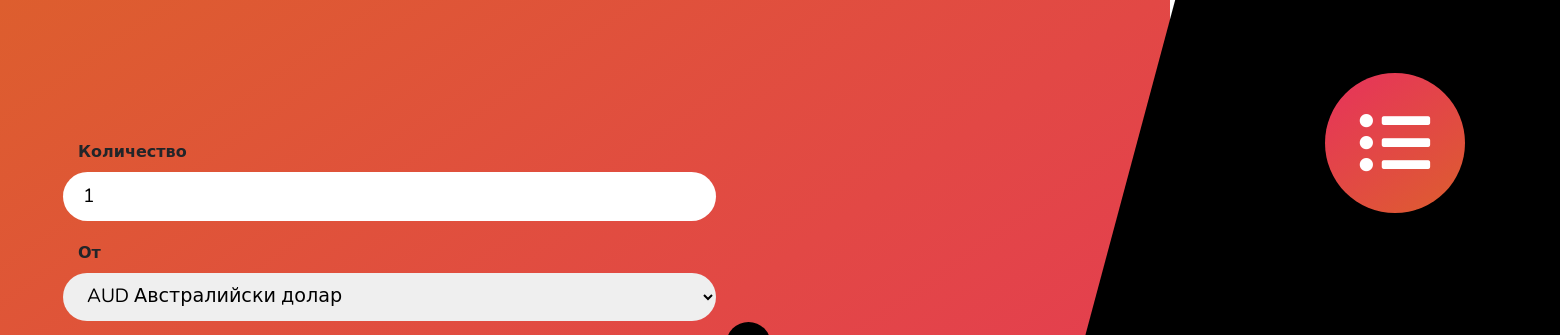
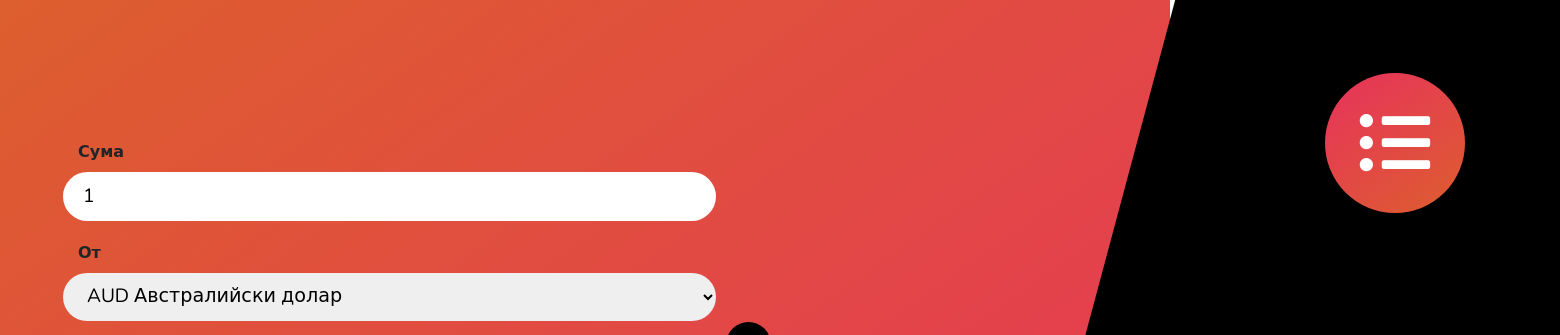
Before and after one commit to ivi-dev/Fin-Help, a Django app: page / in a window 1560 px wide; the page is wider, and only the part inside the window is pictured. Shown: the top 335 px of that part. Run offline with Django 3.2, Linux system fonts and the light colour scheme; data comes from the database, SQL or seed files in the repository; some libraries are stand-ins or nearby versions; some web fonts are replaced.

Commit message:
Changed the label of the #amount field in #convert-form

```diff
--- a/converter/templates/converter/partials/convert_form.html
+++ b/converter/templates/converter/partials/convert_form.html
@@ -3,7 +3,7 @@
 	{% csrf_token %}
 	<label for="amount"
 		   class="row no-gutters col-12">
-		Количество
+		Сума
 	</label>
 	<input type="number"
 			id="amount"
```
